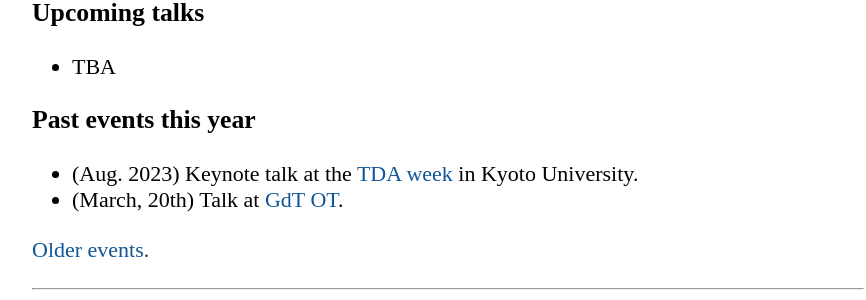
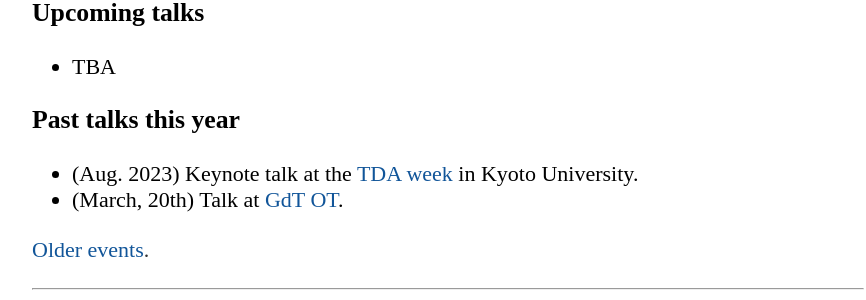
Before and after one commit to tlacombe/tlacombe.github.io, a Jekyll site: the page built from index.html, in a window 1280 px wide. Shown: the part 739-1039 px from the top of the page, without its empty margins (192-1058 px from the left). Built offline with Jekyll 4.4.1, drawn with Linux system fonts in a browser that asks for light colours.

Commit message:
update talks

```diff
--- a/index.html
+++ b/index.html
@@ -22,7 +22,7 @@ title: Théo Lacombe's webpage
 		<li>TBA</li>
 	</ul>
 
-        <h3> Past events this year</h3>
+        <h3> Past talks this year</h3>
 	<ul>
 		<li>(Aug. 2023) Keynote talk at the <a href="https://sites.google.com/view/tdaweek2023">TDA week</a> in Kyoto University.
 		<li>(March, 20th)  Talk at <a href="https://lucanenna.github.io/gdt/gdtot/">GdT OT</a>.
```
